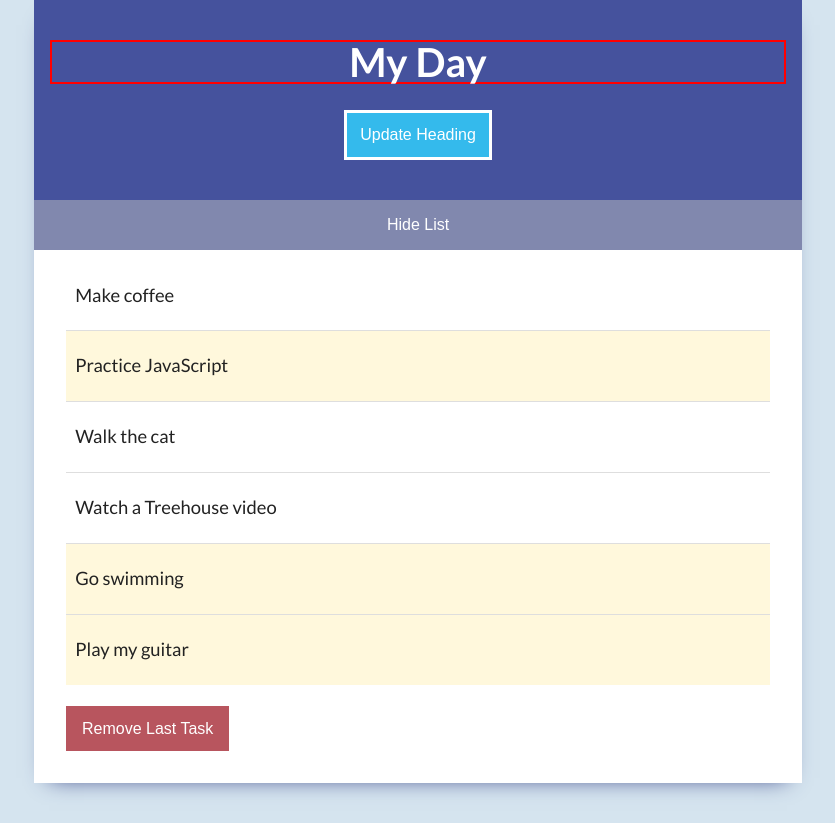
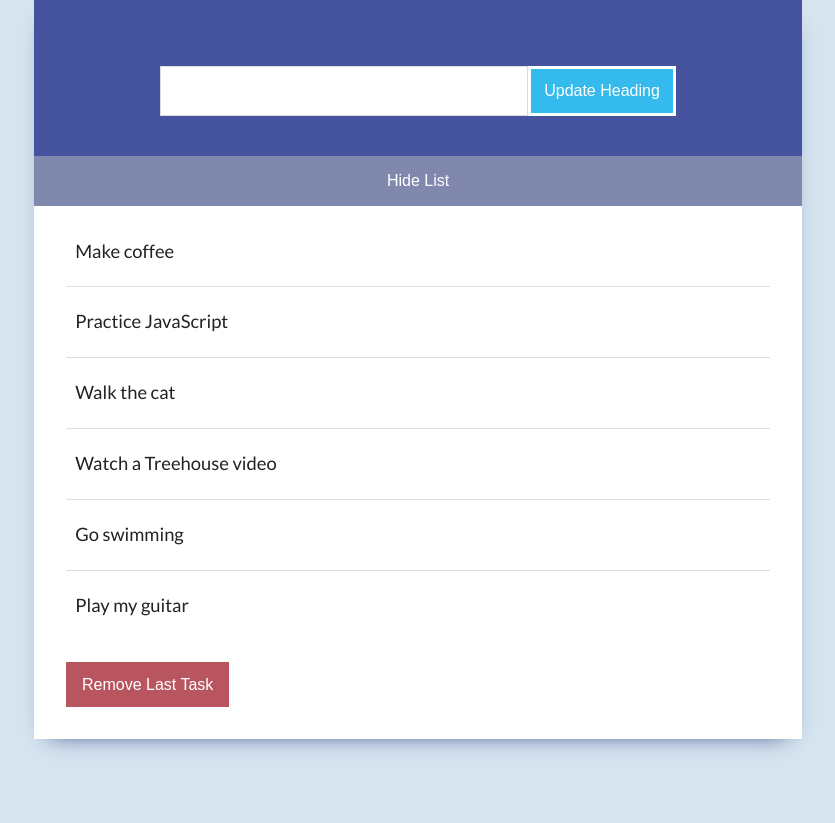
Before and after one commit to Crowe-Brian-J/treehouse_u2_globalwindowobject, a plain HTML site: page index.html in a window 1280 px wide. Both pictures are taken after a click on the button "Update Heading". Shown: the whole page, without its empty margins (222-1057 px from the left). After the commit the page ends 800 px from the top, so only its background shows below. Drawn offline with Linux system fonts and the light colour scheme.

Commit message:
update index.html to show text input field, update app.js to handle text input field, comment out code that showed how to handle other clicks

```diff
--- a/app.js
+++ b/app.js
@@ -4,31 +4,37 @@ body.addEventListener('click', () => {
   body.innerHTML = '<h1>Hello, World!</h1>';
 });*/
 
-//find the headline element
-const headline = document.getElementById('headline')
 //call specific button on click
 const updateButton = document.querySelector('.btn-main')
-//get li elements to hide
+/*//get li elements to hide
 const liHide = document.querySelectorAll('li')
 //call hide list btn-toggle
 const toggleButton = document.getElementsByClassName('btn-toggle')[0]
 //get highlights from li items
-const highlights = document.querySelectorAll('.highlights')
+const highlights = document.querySelectorAll('.highlights')*/
 
-for (const highlight of highlights) {
-  highlight.style.backgroundColor = 'cornsilk'
-}
+/*for (const highlight of highlights) {
+  highlight.style.backgroundColor = "cornsilk";
+}*/
 
 //handle update heading button
 const handleClickHeadingBtn = () => {
-  headline.style.border = 'solid 2px red'
+  //find the headline element
+  const headline = document.getElementById('headline')
+  const input = document.querySelector('.input-main')
+  /*headline.style.border = 'solid 2px red';
+  headline.style.fontSize = '60px';*/
+  //set headline's content to input value
+  headline.textContent = input.value
+  //clear input value for next change
+  input.value = ''
 }
 //handle hide list button
-const handleHideListBtn = () => {
+/*const handleHideListBtn = () => {
   for (let i = 0; i < liHide.length; i++) {
     liHide[i].style.color = 'orchid'
   }
-}
+}*/
 
 updateButton.addEventListener('click', handleClickHeadingBtn)
-toggleButton.addEventListener('click', handleHideListBtn)
+//toggleButton.addEventListener('click', handleHideListBtn)
--- a/index.html
+++ b/index.html
@@ -11,8 +11,8 @@
       <header>
         <h1 id="headline">My Day</h1>
         <div class="group">
-          <!--<label for="main">What's your task?</label>
-          <input type="text" id="main" class="input-main">-->
+          <label for="main">What's your task?</label>
+          <input type="text" id="main" class="input-main">
           <button class="btn-main">Update Heading</button>
         </div>
       </header>
```
